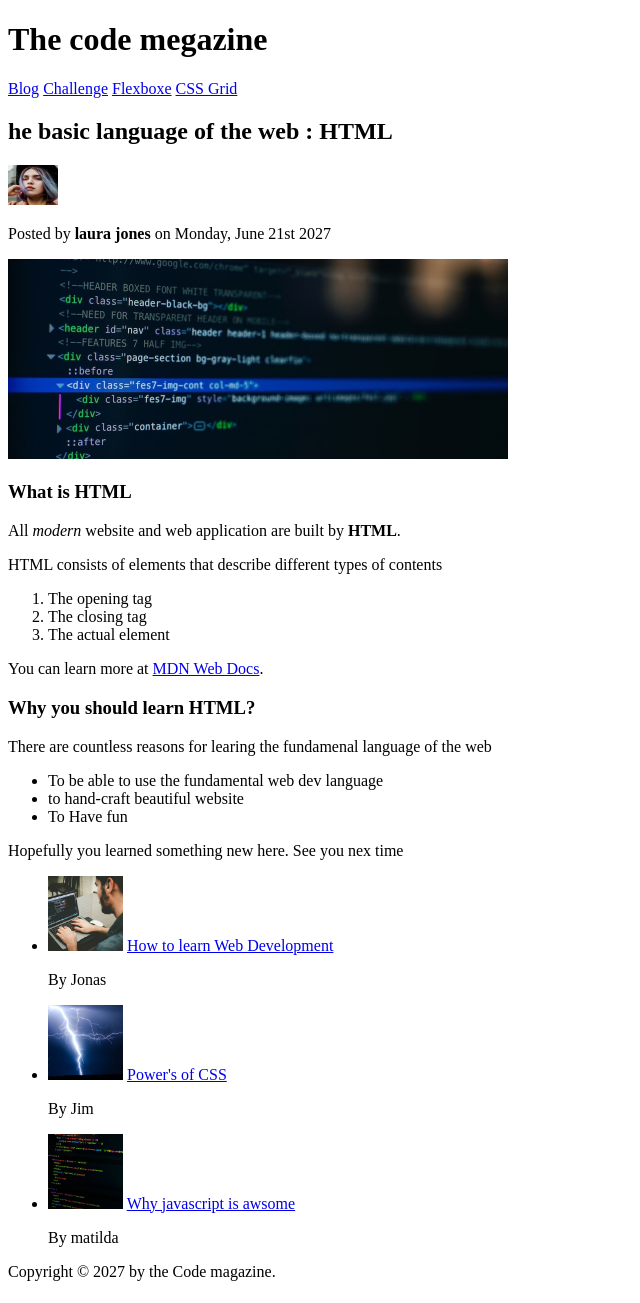
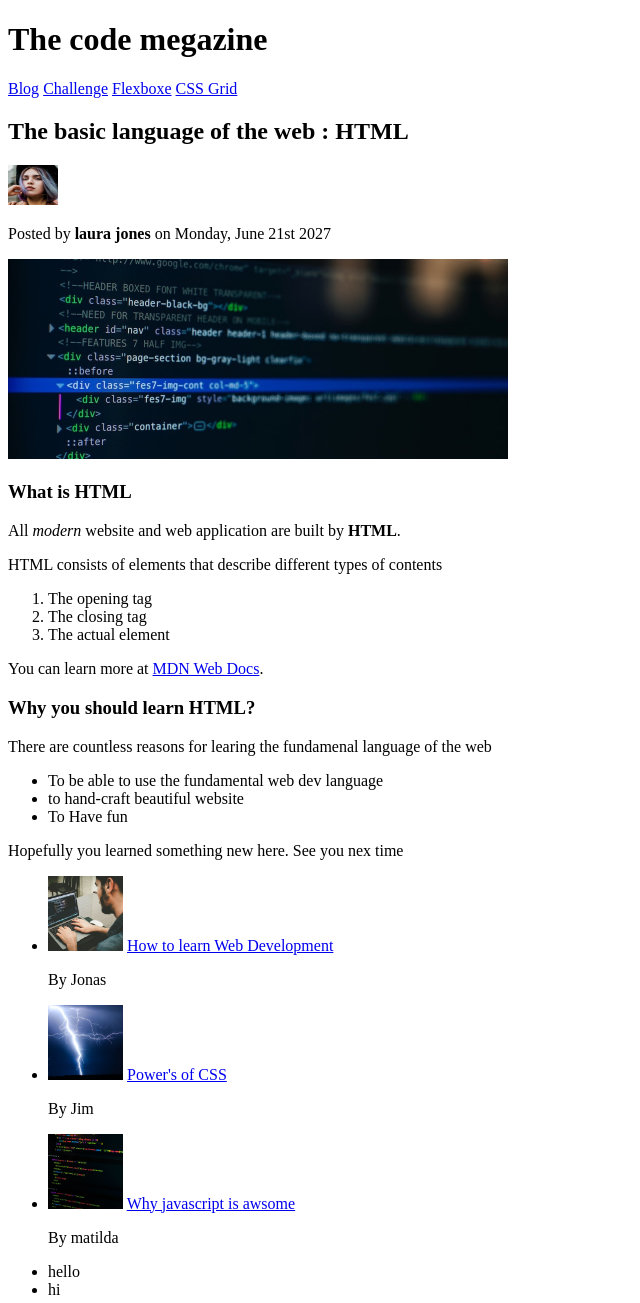
Before and after one commit to rolandoimmanuel/project7, a plain HTML site: page index.html in a window 1280 px wide. Shown: the top 1303 px of the page, without its empty margins (0-640 px from the left). Drawn offline with Linux system fonts and the light colour scheme.

Commit message:
add test1

```diff
--- a/index.html
+++ b/index.html
@@ -27,7 +27,7 @@
 
     <article>
       <header>
-        <h2>he basic language of the web : HTML</h2>
+        <h2>The basic language of the web : HTML</h2>
         <img
           src="img/laura-jones.jpg"
           alt="HTML code on a screen"
@@ -106,6 +106,10 @@
           <p>By matilda</p>
         </li>
       </ul>
+      <ul>
+        <li>hello</li>
+        <li>hi</li>
+      </ul>
     </aside>
 
     <footer>Copyright &copy; 2027 by the Code magazine.</footer>
```
